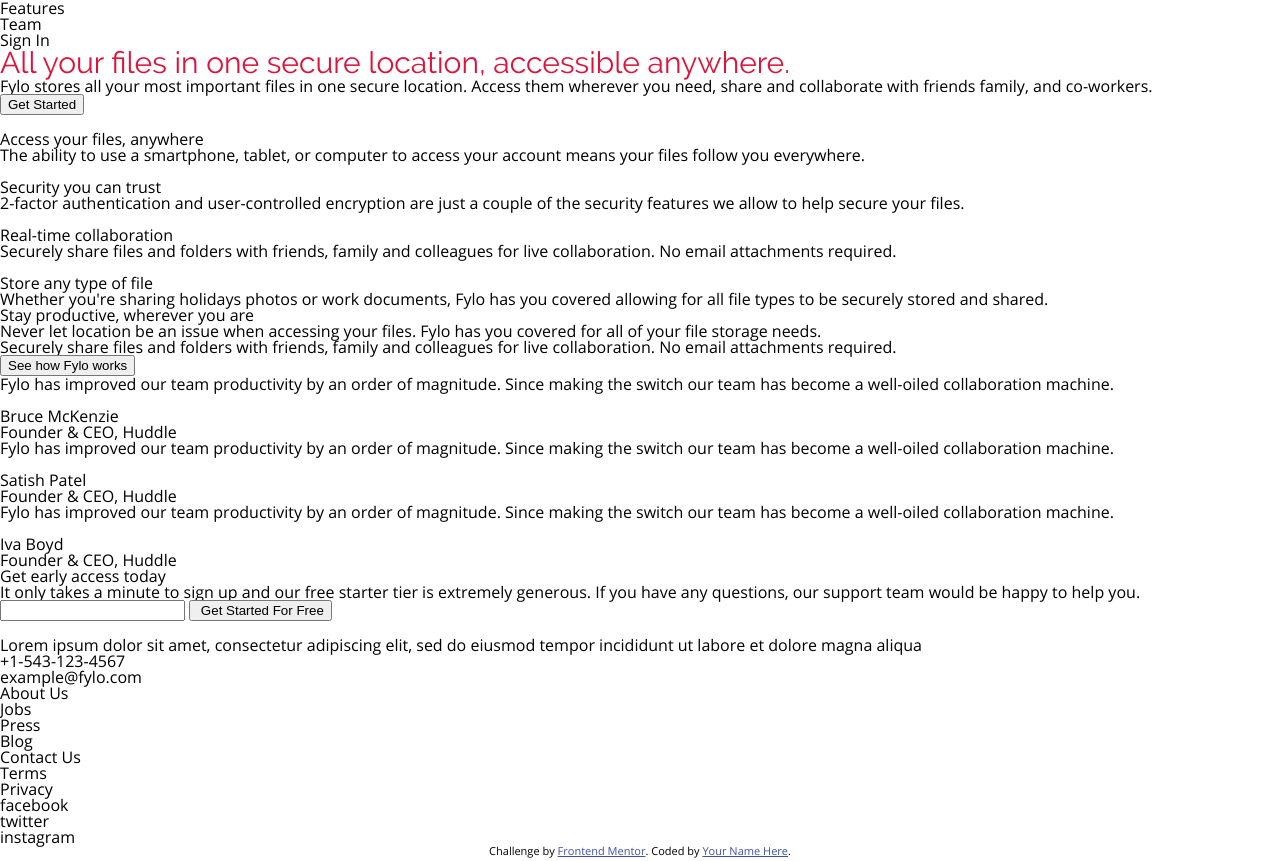
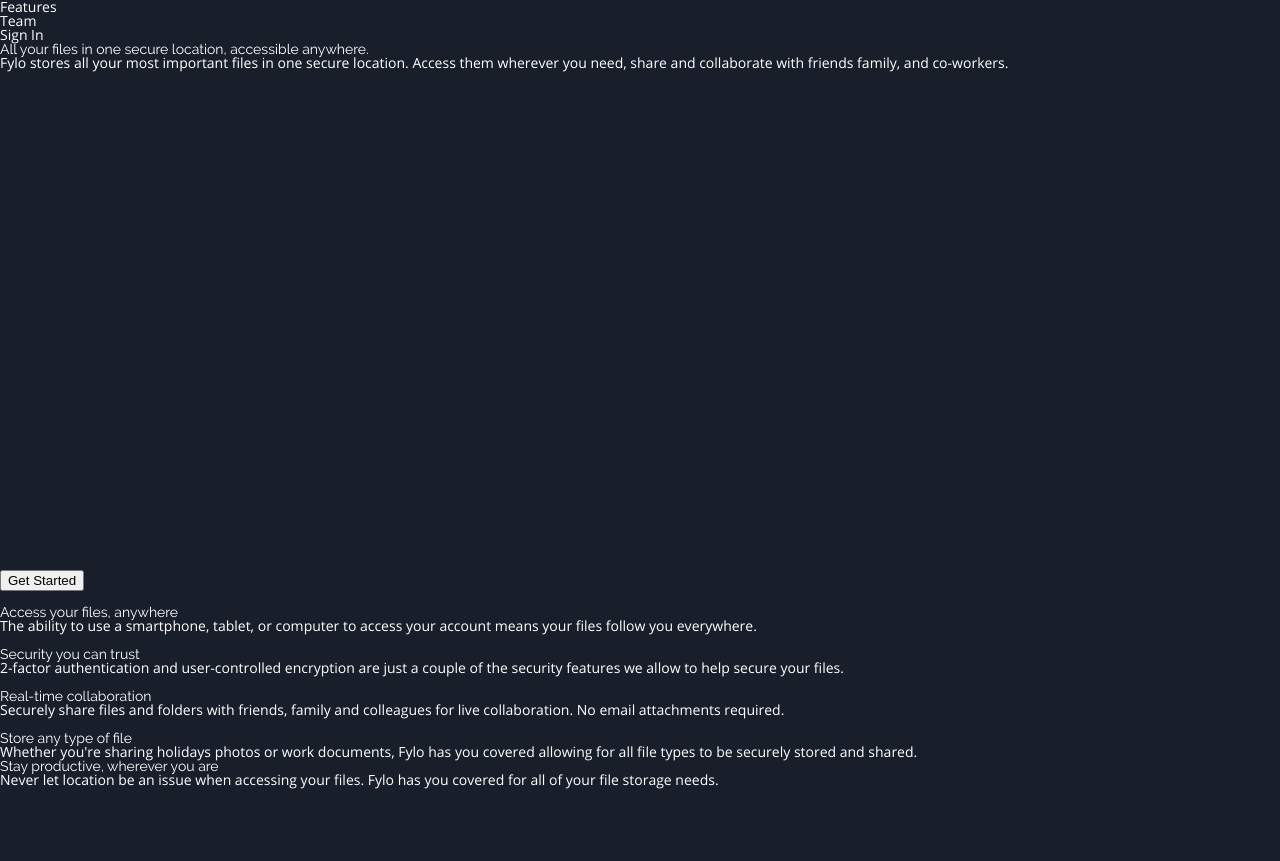
Before and after one commit to ericndebe/fylo-dark-theme-landing-page-master, a website built with Parcel: page index.html in a window 1280 px wide. Shown: the top 861 px of the page. Built offline with nearby package versions, Linux system fonts and the light colour scheme.

Commit message:
Added base sass file

```diff
--- a/src/scss/base/_typography.scss
+++ b/src/scss/base/_typography.scss
@@ -3,10 +3,7 @@
 	font-style: normal;
 	font-weight: 400;
 	font-display: swap;
-    src: local('Open Sans Regular'),
-        local('OpenSans-Regular'),
-        //url('../../fonts/OpenSans-Regular.ttf') format('woff2');
-        url('/src/fonts/OpenSans-Regular.ttf') format('woff2');
+	src: local('Open Sans Regular'), local('OpenSans-Regular'), url('/src/fonts/OpenSans-Regular.ttf') format('woff2');
 }
 
 @font-face {
@@ -14,9 +11,7 @@
 	font-style: normal;
 	font-weight: 700;
 	font-display: swap;
-    src: local('Open Sans Bold'),
-        local('OpenSans-Bold'),
-        url('/src/fonts/OpenSans-Bold.ttf') format('woff2');
+	src: local('Open Sans Bold'), local('OpenSans-Bold'), url('/src/fonts/OpenSans-Bold.ttf') format('woff2');
 }
 
 @font-face {
@@ -24,9 +19,7 @@
 	font-style: normal;
 	font-weight: 400;
 	font-display: swap;
-    src: local('Raleway'),
-        local('Raleway-Regular'),
-        url('/src/fonts/Raleway-Regular.ttf') format('woff2');
+	src: local('Raleway'), local('Raleway-Regular'), url('/src/fonts/Raleway-Regular.ttf') format('woff2');
 }
 
 @font-face {
@@ -34,10 +27,8 @@
 	font-style: normal;
 	font-weight: 700;
 	font-display: swap;
-    src: local('Raleway Bold'), local('Raleway-Bold'),
-        url('/src/fonts/Raleway-Bold.ttf') format('woff2');
+	src: local('Raleway Bold'), local('Raleway-Bold'), url('/src/fonts/Raleway-Bold.ttf') format('woff2');
 }
-
 
 html {
 	font-size: 62.5%;
@@ -45,11 +36,22 @@
 
 body {
 	font-family: 'Open Sans', sans-serif;
-    font-size: 1.6rem;
+	font-size: 1.4rem;
+	color: hsl(0, 0%, 100%);
+	background-color: hsl(218, 28%, 13%);
 }
 
-h1 {
+h1,
+h2,
+h3,
+h4 {
 	font-family: 'Raleway', sans-serif;
-    color: crimson;
-    font-size: 3rem;
+	color: hsl(0, 0%, 100%);
 }
+
+p {
+	font-size: 1.4rem;
+	&:not(:last-child) {
+		margin-bottom: 50rem;
+	}
+}
```
Also changed, not shown: src/scss/base/_base.scss (added). Lines whose indentation alone changed are shown as unchanged.
